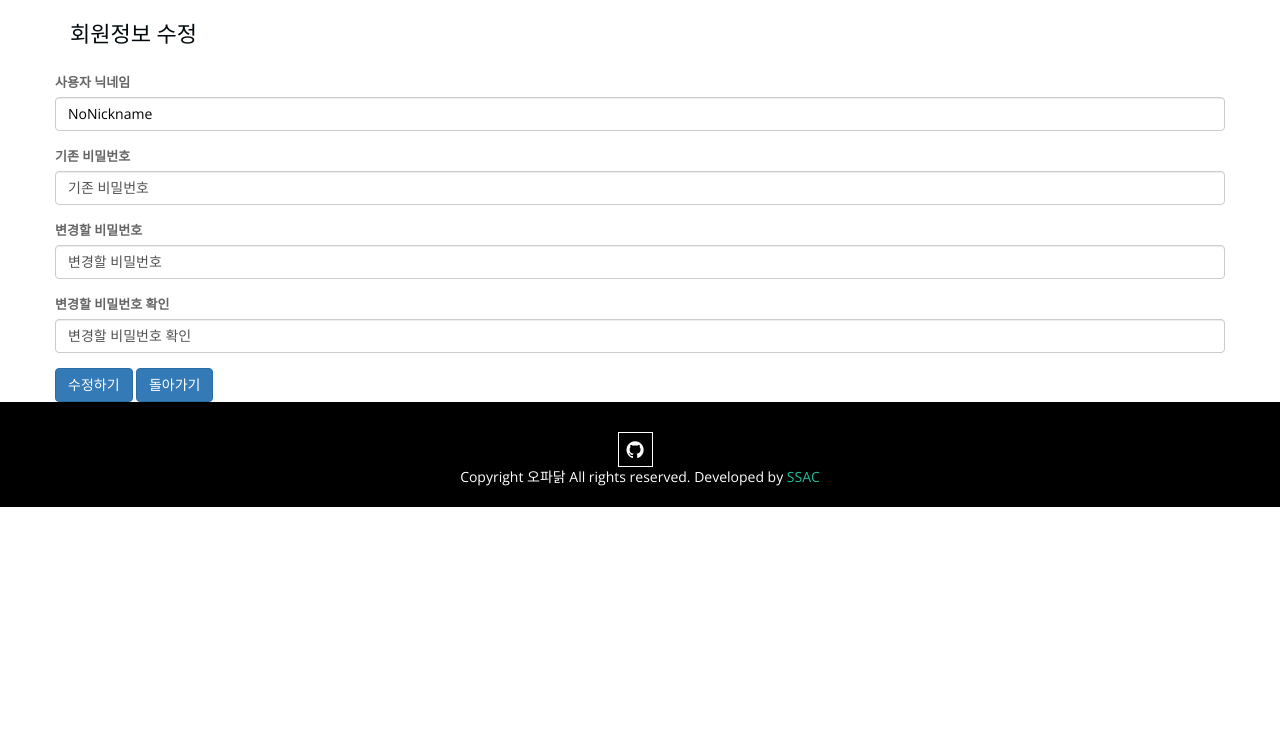
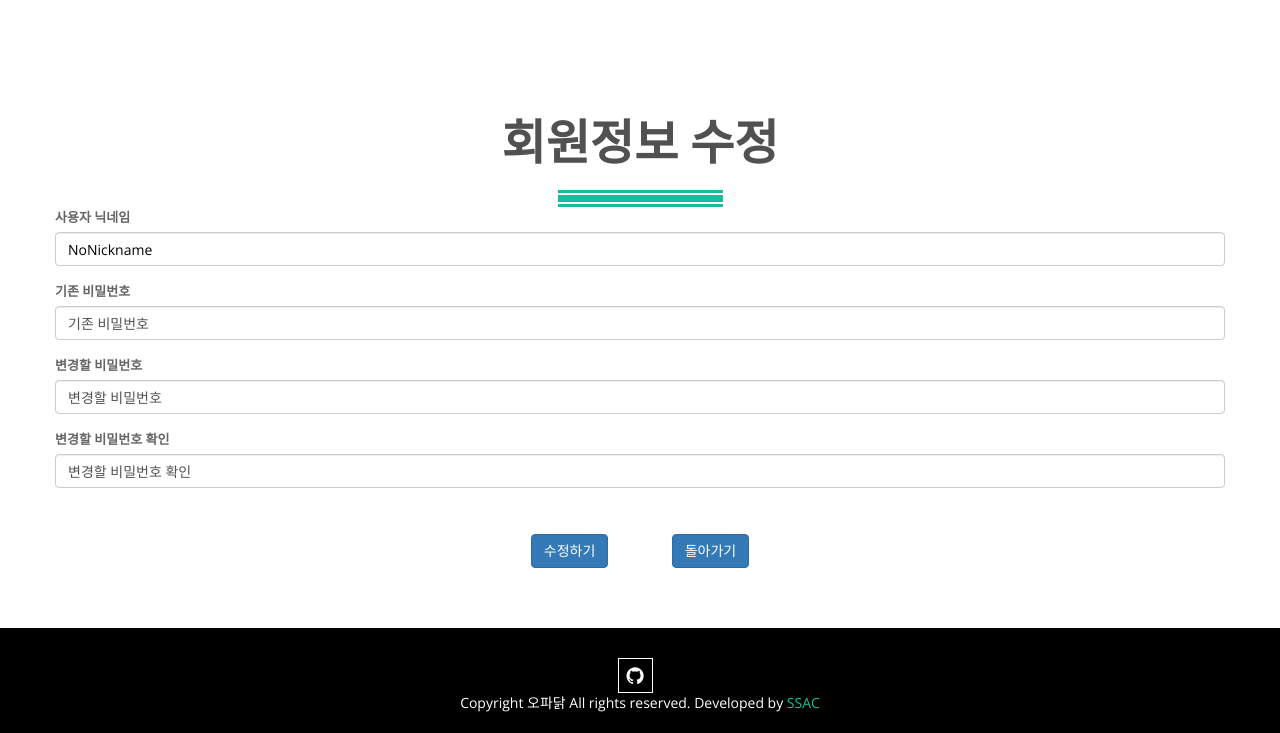
Before and after one commit to tyeong2/SSAC_final, a Django app: template board/templates/mypage_update.html in a window 1280 px wide. Shown: the part 90-823 px from the top of the page. Before the commit the page ends 597 px from the top, so only its background shows below. Run offline with Django 3.2, Linux system fonts and the light colour scheme; the template is opened without the code that fills it: values that come from a table or form of the project are taken from there, others are empty; some libraries are stand-ins or nearby versions.

Commit message:
디자인 및 오류 수정

```diff
--- a/board/templates/mypage_update.html
+++ b/board/templates/mypage_update.html
@@ -1,14 +1,12 @@
 {% extends 'base.html' %}
 
 {% block content %}
+<section class="page-update">
     <div class="container">
         <div class="row">
             <div class="col-sm-12">
-            <div class="titie-section wow fadeInDown animated ">
+                <div class="title-section wow fadeInDown animated ">
                     <h1>회원정보 수정</h1>
-            </div>
-            <div class="col-sm-12">
-                {{ error }}
                 </div>
             </div>
         </div>
@@ -22,22 +20,32 @@
                                value="{{ form.user_nickname.value }}" />
                     </div>
                     <div class="form-group">
-                    <label for="id_password">기존 비밀번호</label>
-                    <input type="password" class="form-control" name="password-origin" placeholder="기존 비밀번호"></textarea>
+                        <label>기존 비밀번호</label>
+                        <input type="password" class="form-control" name="password-origin" placeholder="기존 비밀번호">
                     </div>
                     <div class="form-group">
-                    <label for="id_password_new">변경할 비밀번호</label>
-                    <input type="password" class="form-control" name="password-new" placeholder="변경할 비밀번호"></textarea>
+                        <label>변경할 비밀번호</label>
+                        <input type="password" class="form-control" name="password-new" placeholder="변경할 비밀번호">
                     </div>
                     <div class="form-group">
-                    <label for="id_password_check">변경할 비밀번호 확인</label>
+                        <label>변경할 비밀번호 확인</label>
                         <input type="password" class="form-control" name="password-check"
-                        placeholder="변경할 비밀번호 확인"></textarea>
+                               placeholder="변경할 비밀번호 확인">
                     </div>
+                    <div class="row">
+                        <div class="col-sm-12">
+                            <div class="error">
+                                {{ error }}
+                            </div>
+                        </div>
+                    </div>
+                    <div class="page-button">
                         <button type="submit" class="btn btn-primary">수정하기</button>
                         <button type="button" class="btn btn-primary" onclick="location.href='..'">돌아가기</button>
+                    </div>
                 </form>
             </div>
         </div>
     </div>
+</section>
 {% endblock %}
```
Lines whose indentation alone changed are shown as unchanged.
